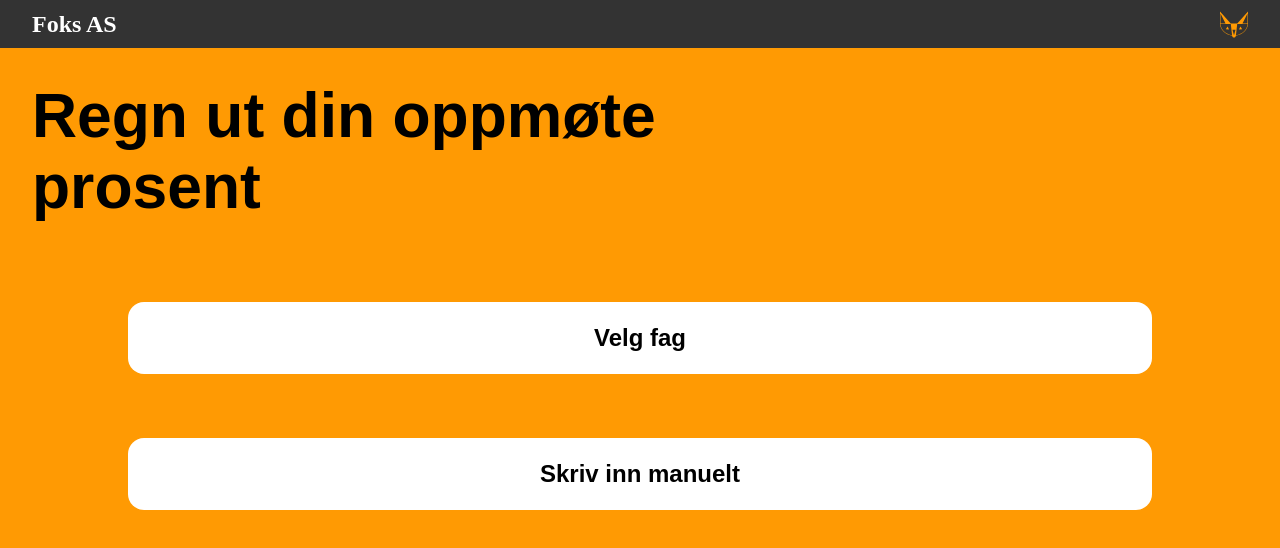
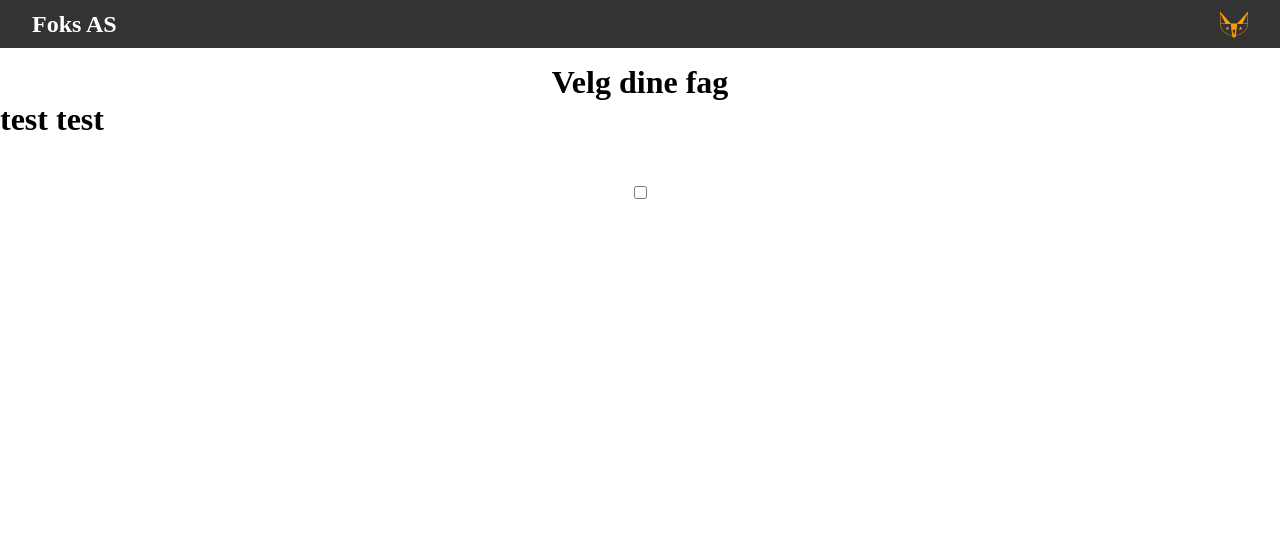
Before and after one commit to SanderTonheim/FoksAS, a React (Create React App) app: page /src/components/VelgFagSite.js in a window 1280 px wide. Shown: the top 548 px of the page. Built offline with nearby package versions, Linux system fonts and the light colour scheme.

Commit message:
Routing fix

```diff
--- a/src/App.js
+++ b/src/App.js
@@ -9,9 +9,8 @@ function App() {
 		<div>
 			<GlobalStyles />
 			<NavBar />
-			<StartSite />
 			<Routes>
-				<Route path='/' />
+				<Route path='/' element={<StartSite />} />
 				<Route
 					path='/src/components/VelgFagSite.js'
 					element={<VelgFagSite />}
```
